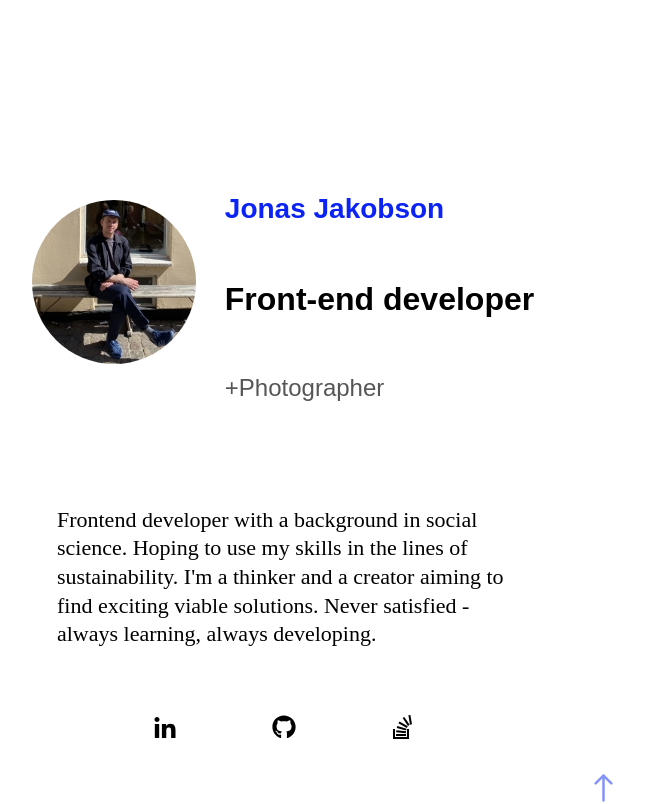
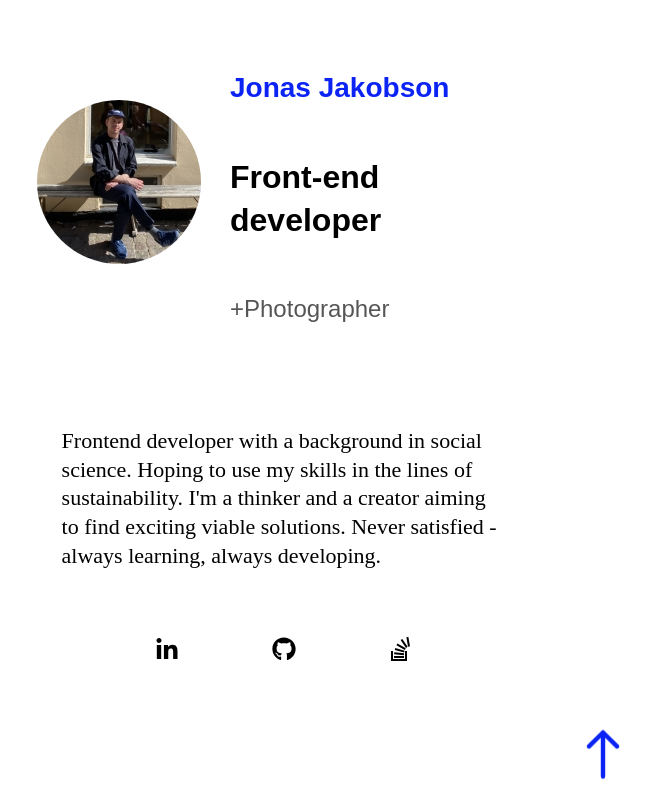
Before and after one commit to jonsjak/portfolio-react-ts, a React (Create React App) app: page / in a window 1280 px wide. Shown: the top 804 px of the page, without its empty margins (37-688 px from the left). Built offline with nearby package versions, Linux system fonts and the light colour scheme; the HTML template or start-up script is replaced by a standard one.

Commit message:
fixed slide animation and scroll button

```diff
--- a/src/components/Header.tsx
+++ b/src/components/Header.tsx
@@ -15,13 +15,14 @@ const HeaderSection = styled.section`
   }
 `;
 
+// left side of header in full-screen
 const PersonalInfo = styled.div`
   @media (min-width: 668px) and (max-width: 1024px) {
    margin: 0 24px;
   }
   @media (min-width: 1024px) {
-    height: 830px;
-    max-width: 50%;
+    max-height: 80%;
+    max-width: 40%;
     display: flex;
     flex-direction: column;
     justify-content: center;
--- a/src/components/ImageCarousel.tsx
+++ b/src/components/ImageCarousel.tsx
@@ -2,28 +2,9 @@ import React, { useEffect, useState } from 'react';
 import styled, { keyframes } from 'styled-components';
 import { CarouselImageArray } from '../lists/CarouselImageArray';
 
-const ImageContainer = styled.div`
-  display: none; //no hero on mobile device
-  height: 412px;
-  width: 100%;
+/* Animations for carousel */
 
-  @media (min-width: 668px) and (max-width: 1024px) {
-    display: inline-block;
-    width: 100%;
-    height: 412px;
-    margin-bottom: 71px;
-    object-fit: contain;
-    };
-
-  @media (min-width: 1024px) {
-    display: inline-block;
-    height: 830px;
-    width: 50%;
-    object-fit: contain;
-  };
-`;
-
-// ken burns effect
+// Slide in right for big screen
 const SlideInRight = keyframes`
  0% {
     opacity: 0.2;
@@ -35,6 +16,7 @@ const SlideInRight = keyframes`
   }
 `;
 
+// slide in top for tablet
 const SlideInTop = keyframes`
  0% {
     opacity: 0.1;
@@ -47,6 +29,26 @@ const SlideInTop = keyframes`
     opacity: 1;
     transform: translateY(0);
   }
+`;
+
+const ImageContainer = styled.div`
+  display: none; //no hero on mobile device
+  height: 412px;
+  width: 100%;
+  overflow: hidden;
+
+  @media (min-width: 668px) and (max-width: 1024px) {
+    display: inline-block;
+    width: 100%;
+    height: 412px;
+    margin-bottom: 71px;
+    };
+
+  @media (min-width: 1024px) {
+    display: block;
+    height: 100%;
+    width: 50%;
+  };
 `;
 
 
--- a/src/components/ScrollArrowFunction.tsx
+++ b/src/components/ScrollArrowFunction.tsx
@@ -9,8 +9,7 @@ const scrollDown = keyframes`
     }
 
   50% {
-    transform: translate(-50%, 10%);
-    opacity: 50%;
+    transform: translate(-50%, -30%);
   }
 
   100% {
@@ -21,30 +20,20 @@ const scrollDown = keyframes`
 const ScrollDownButton = styled.button`
   border: none;
   background-color: transparent;
-  padding: 0;
-  outline: none;
   position: fixed;
-  font-family: 'Satoshi';
-  font-weight: 900;
-  font-size: 16px;
-  line-height: 22px;
   color:#0B24F5;
-  width: 78px;
   z-index:999;
   bottom: 0vh;
   left: 50%;
-  text-align: center;
-  display: flex;
-  flex-direction: column;
-  justify-content: center;
-  align-items: center;
-  gap: 32px;
   animation: ${scrollDown} 2s infinite;
+  &:hover {
+    opacity: 0.6;
+  }
 `;
 
 const ArrowImage = styled.img<{arrowflipped: string}>`
-  width: 19px;
-  height: 30px;
+  width: 40px;
+  height: 50px;
   left: 78px;
   top: 67px;
   transition: transform 0.7s;
```
